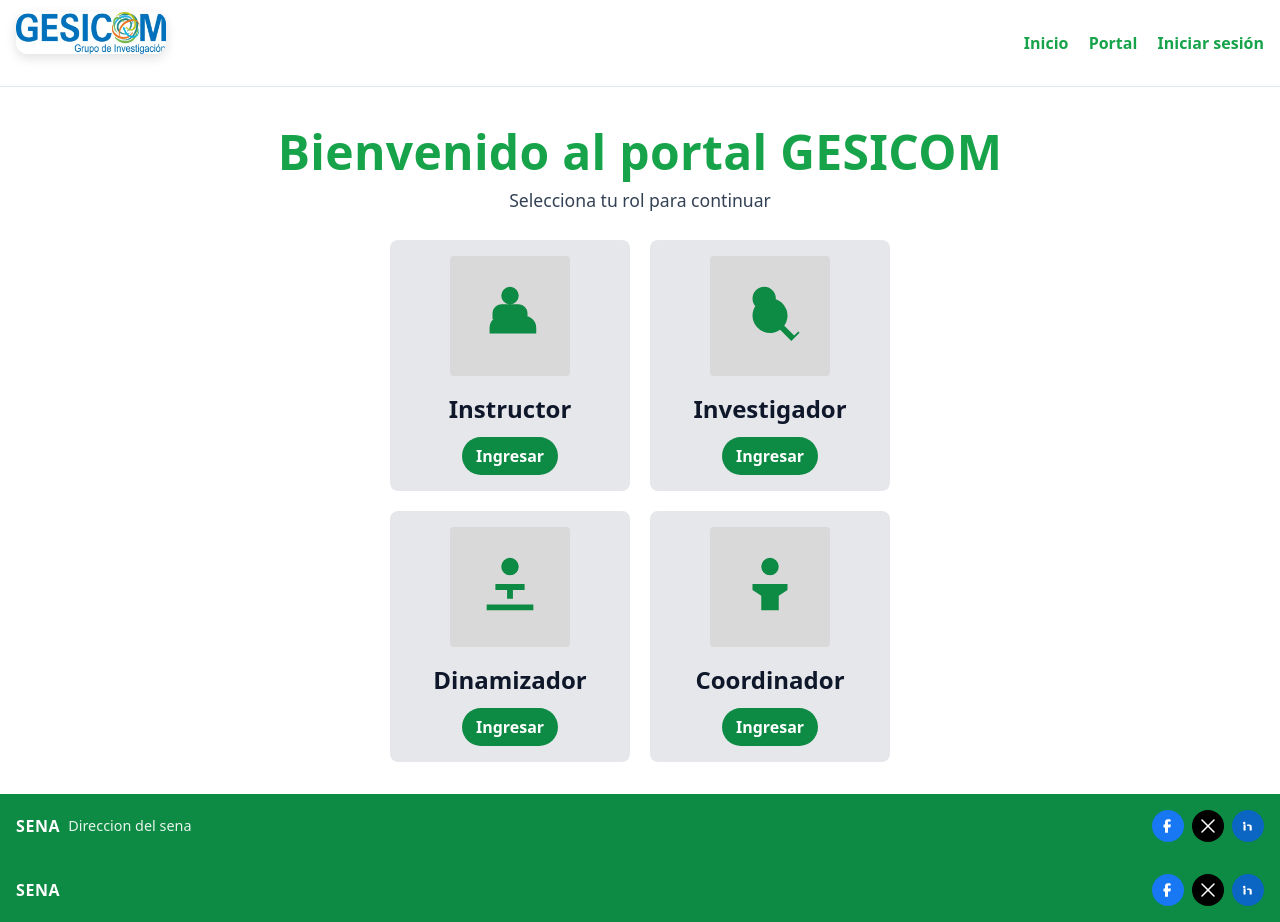
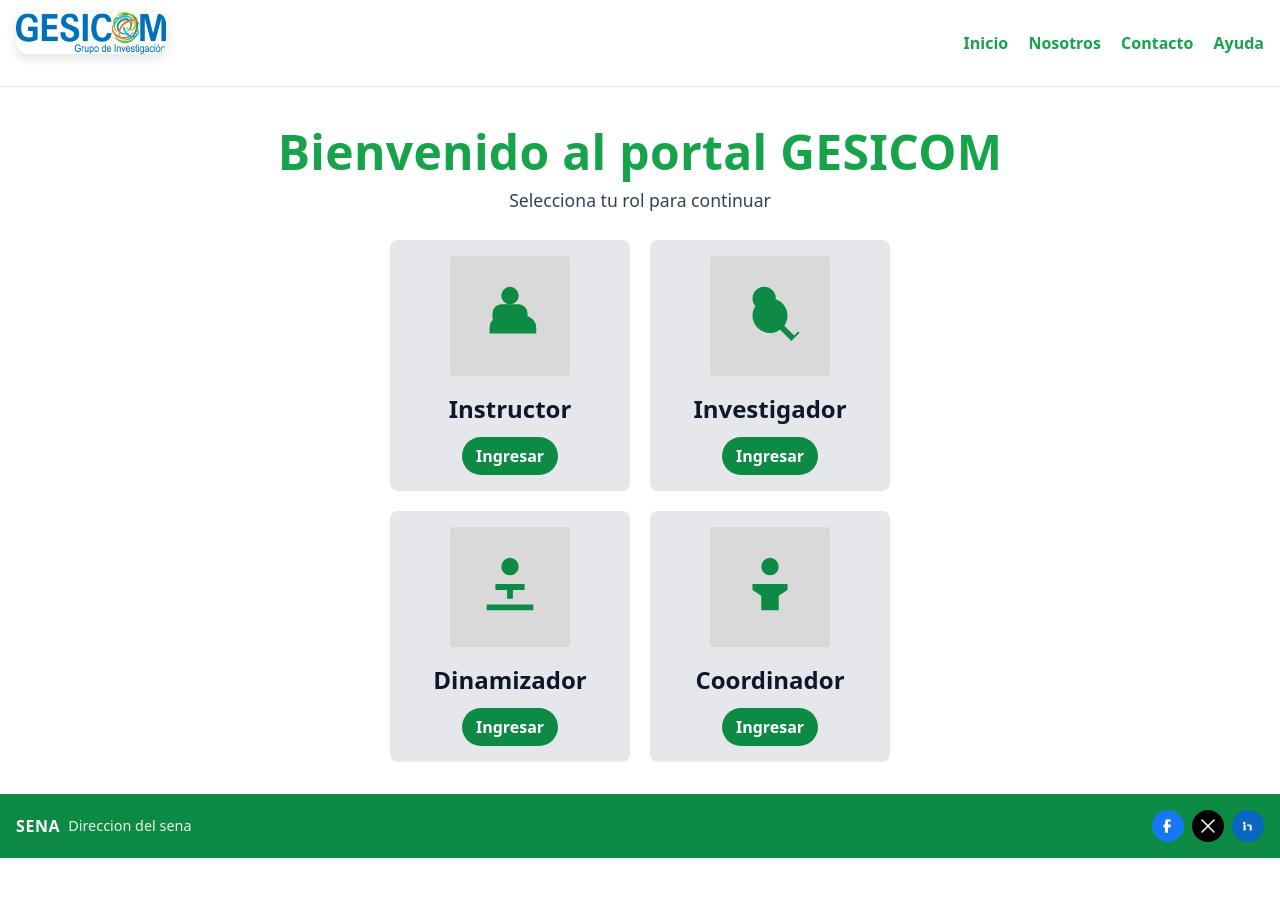
Before and after one commit to eldani827/Proyecto-html, a Django app: page / in a window 1280 px wide. After the commit the page ends 858 px from the top, so only its background shows below. Run offline with Django 5.2, Linux system fonts and the light colour scheme.

Commit message:
Integrar menú de navegación y páginas (Inicio/Nosotros/Contacto/Ayuda); restaurar footer global; habilitar inputs en login con z-index/pointer-events

```diff
--- a/PRoyecto django/Proyecto-html/Gesicom/static/CSS/main.css
+++ b/PRoyecto django/Proyecto-html/Gesicom/static/CSS/main.css
@@ -59,6 +59,7 @@ body.login-body {
   border: 3px solid #7c3aed; /* borde morado como en la imagen */
   border-radius: 16px; padding: 2rem; box-shadow: 0 18px 32px rgba(0,0,0,0.12);
   margin-top: 2rem;
+  position: relative; /* asegura capa por encima de cabeceras pegajosas */
 }
 
 .login-brand { display: grid; place-items: center; gap: .6rem; margin-bottom: 1.25rem; }
@@ -71,6 +72,8 @@ body.login-body {
 .login-card .input {
   width: 100%; background: #ffffff; color: #0f172a; border: 2px solid #0f172a;
   border-radius: 10px; padding: .8rem .9rem; outline: none; transition: border-color .15s ease, box-shadow .15s ease;
+  position: relative; z-index: 20; /* prioriza la interacción por encima de overlays */
+  pointer-events: auto; /* garantiza que reciba clics y tecleo */
 }
 
 .login-card .input:focus { border-color: #7c3aed; box-shadow: 0 0 0 4px rgba(124,58,237,.15); }
--- a/PRoyecto django/Proyecto-html/Gesicom/templates/home.html
+++ b/PRoyecto django/Proyecto-html/Gesicom/templates/home.html
@@ -10,14 +10,15 @@
 </head>
 
 <body>
-<header class="topbar topbar-landing">
+  <header class="topbar topbar-landing">
     <div class="brand">
       <img src="{% static 'CSS/img/gesicom.jpeg' %}" alt="Logo GESICOM" class="logo-img">
     </div>
     <nav class="nav">
       <a href="{% url 'home' %}">Inicio</a>
-      <a href="/portal/">Portal</a>
-      <a href="{% url 'login' %}">Iniciar sesión</a>
+      <a href="{% url 'nosotros' %}">Nosotros</a>
+      <a href="{% url 'contacto' %}">Contacto</a>
+      <a href="{% url 'ayuda' %}">Ayuda</a>
     </nav>
   </header>
 
@@ -90,31 +91,6 @@
       </a>
     </div>
   </footer>
-  <footer class="footer footer-landing">
-    <div class="footer-left">
-      <div class="sena">SENA</div>
-    </div>
-    <div class="footer-social" aria-label="Redes sociales">
-      <a class="circle fb" aria-label="Facebook (SENA)" title="Facebook del SENA" href="https://www.facebook.com/SENA/" target="_blank" rel="noopener noreferrer">
-        <svg viewBox="0 0 24 24" aria-hidden="true">
-          <path d="M15 3h-3a4 4 0 00-4 4v3H6v4h2v7h4v-7h3l1-4h-4V7a1 1 0 011-1h3z"></path>
-        </svg>
-      </a>
-      <a class="circle x" aria-label="X (Twitter) SENA" title="Cuenta X del SENA" href="https://x.com/SENAComunica" target="_blank" rel="noopener noreferrer">
-        <svg viewBox="0 0 24 24" aria-hidden="true">
-          <path d="M4 4l16 16" stroke="white" stroke-width="2" fill="none" stroke-linecap="round"></path>
-          <path d="M20 4L4 20" stroke="white" stroke-width="2" fill="none" stroke-linecap="round"></path>
-        </svg>
-      </a>
-      <a class="circle in" aria-label="LinkedIn (SENA)" title="LinkedIn del SENA" href="https://www.linkedin.com/school/servicio-nacional-de-aprendizaje-sena-/" target="_blank" rel="noopener noreferrer">
-        <svg viewBox="0 0 24 24" aria-hidden="true">
-          <circle cx="7" cy="8" r="1.7"></circle>
-          <path d="M6 10h2.8v8H6z"></path>
-          <path d="M10.8 10H14a3 3 0 013 3v5h-2.8v-4.5c0-.8-.6-1.5-1.4-1.5h-2z"></path>
-        </svg>
-      </a>
-    </div>
-  </footer>
-</body>
+ </body>
 
-</html>
+ </html>
--- a/PRoyecto django/Proyecto-html/Gesicom/views.py
+++ b/PRoyecto django/Proyecto-html/Gesicom/views.py
@@ -11,6 +11,15 @@ def index(request):
 
 def home(request):
     return render(request, 'home.html')
+
+def nosotros(request):
+    return render(request, 'nosotros.html')
+
+def contacto(request):
+    return render(request, 'contacto.html')
+
+def ayuda(request):
+    return render(request, 'ayuda.html')
 
 def logout_view(request):
     logout(request)
--- a/PRoyecto django/Proyecto-html/SENNOVA/urls.py
+++ b/PRoyecto django/Proyecto-html/SENNOVA/urls.py
@@ -25,6 +25,9 @@ urlpatterns = [
     path('admin/', admin.site.urls),
     # Inicio del sitio apunta a home
     path('', gesicom_views.home, name='home'),
+    path('nosotros/', gesicom_views.nosotros, name='nosotros'),
+    path('contacto/', gesicom_views.contacto, name='contacto'),
+    path('ayuda/', gesicom_views.ayuda, name='ayuda'),
     path('login/', gesicom_views.login_view, name='login'),
     path('register/', gesicom_views.register_view, name='register'),
     path('portal/', gesicom_views.portal, name='portal'),
```
Also changed, not shown: PRoyecto django/Proyecto-html/Gesicom/templates/ayuda.html (added, +31 -0 lines), PRoyecto django/Proyecto-html/Gesicom/templates/base.html (+3 -4 lines), PRoyecto django/Proyecto-html/Gesicom/templates/contacto.html (added, +31 -0 lines), PRoyecto django/Proyecto-html/Gesicom/templates/nosotros.html (added, +31 -0 lines).
